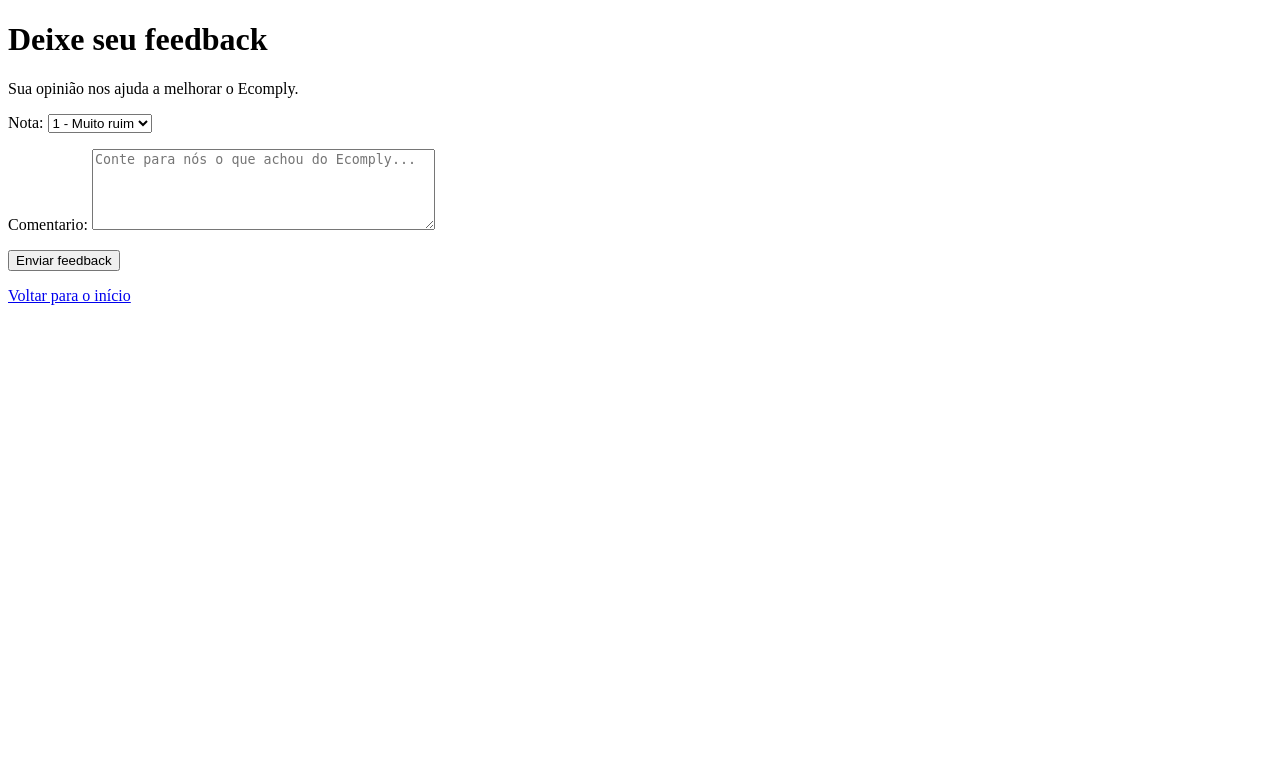
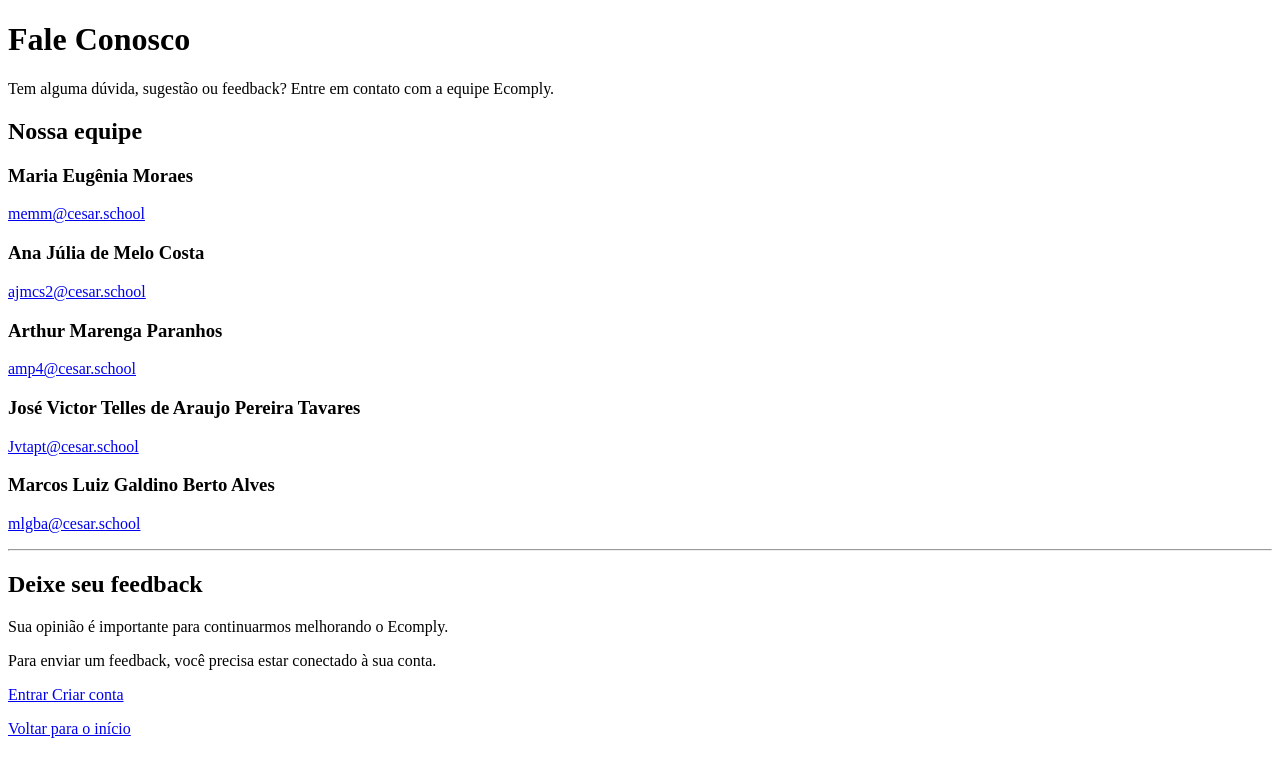
Before and after one commit to mariaeugeniamoraes/projeto_fds_2026.2, a Django app: template core/templates/core/feedback.html in a window 1280 px wide. Shown: the top 777 px of the page. Run offline with Django 5.2, Linux system fonts and the light colour scheme; the template is opened without the code that fills it: values that come from a table or form of the project are taken from there, others are empty.

Commit message:
Adiciona página Fale Conosco com formulário de feedback

```diff
--- a/core/templates/core/feedback.html
+++ b/core/templates/core/feedback.html
@@ -3,16 +3,71 @@
 
 <head>
     <meta charset="UTF-8">
-    <title>Feedback | Ecomply</title>
+    <title>Fale Conosco | Ecomply</title>
 </head>
 
 <body>
 
-    <h1>Deixe seu feedback</h1>
+    <h1>Fale Conosco</h1>
 
     <p>
-        Sua opinião nos ajuda a melhorar o Ecomply.
+        Tem alguma dúvida, sugestão ou feedback?
+        Entre em contato com a equipe Ecomply.
     </p>
+
+
+    <h2>Nossa equipe</h2>
+
+    <div>
+
+        <h3>Maria Eugênia Moraes</h3>
+        <p>
+            <a href="mailto:memm@cesar.school">
+                memm@cesar.school
+            </a>
+        </p>
+
+        <h3>Ana Júlia de Melo Costa</h3>
+        <p>
+            <a href="mailto:ajmcs2@cesar.school">
+                ajmcs2@cesar.school
+            </a>
+        </p>
+
+        <h3>Arthur Marenga Paranhos</h3>
+        <p>
+            <a href="mailto:amp4@cesar.school">
+                amp4@cesar.school
+            </a>
+        </p>
+
+        <h3>José Victor Telles de Araujo Pereira Tavares</h3>
+        <p>
+            <a href="mailto:Jvtapt@cesar.school">
+                Jvtapt@cesar.school
+            </a>
+        </p>
+
+        <h3>Marcos Luiz Galdino Berto Alves</h3>
+        <p>
+            <a href="mailto:mlgba@cesar.school">
+                mlgba@cesar.school
+            </a>
+        </p>
+
+    </div>
+
+
+    <hr>
+
+
+    <h2>Deixe seu feedback</h2>
+
+    <p>
+        Sua opinião é importante para continuarmos melhorando o Ecomply.
+    </p>
+
+    {% if user.is_authenticated %}
 
         <form method="POST">
 
@@ -26,6 +81,23 @@
 
         </form>
 
+    {% else %}
+
+        <p>
+            Para enviar um feedback, você precisa estar conectado à sua conta.
+        </p>
+
+        <a href="{% url 'login' %}">
+            Entrar
+        </a>
+
+        <a href="{% url 'cadastro' %}">
+            Criar conta
+        </a>
+
+    {% endif %}
+
+
     <p>
         <a href="{% url 'home' %}">
             Voltar para o início
--- a/core/urls.py
+++ b/core/urls.py
@@ -6,7 +6,7 @@ urlpatterns = [
     path('cadastro/', views.cadastro, name='cadastro'),
     path('login/', views.entrar, name='login'),
     path('logout/', views.sair, name='logout'),
-    path('feedback/', views.feedback, name='feedback'),
+    path('fale-conosco/', views.feedback, name='feedback'),
 
 
 
--- a/core/views.py
+++ b/core/views.py
@@ -53,10 +53,14 @@ def sair(request):
     logout(request)
     return redirect('home')
 
-@login_required
+
 def feedback(request):
 
     if request.method == 'POST':
+
+        if not request.user.is_authenticated:
+            return redirect('login')
+
         form = FeedbackForm(request.POST)
 
         if form.is_valid():
```
Lines whose indentation alone changed are shown as unchanged.
